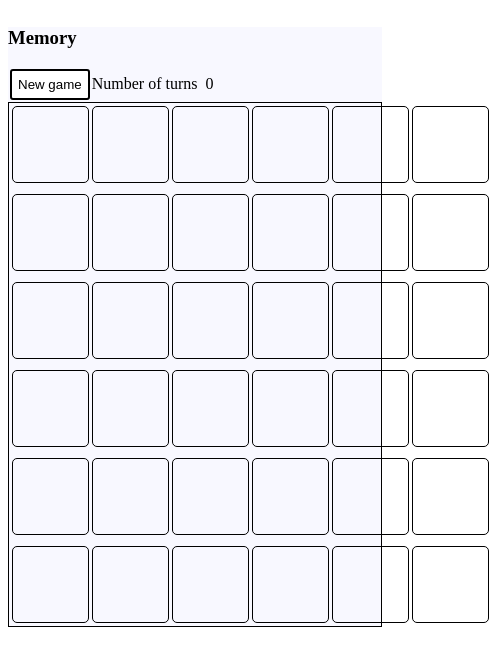
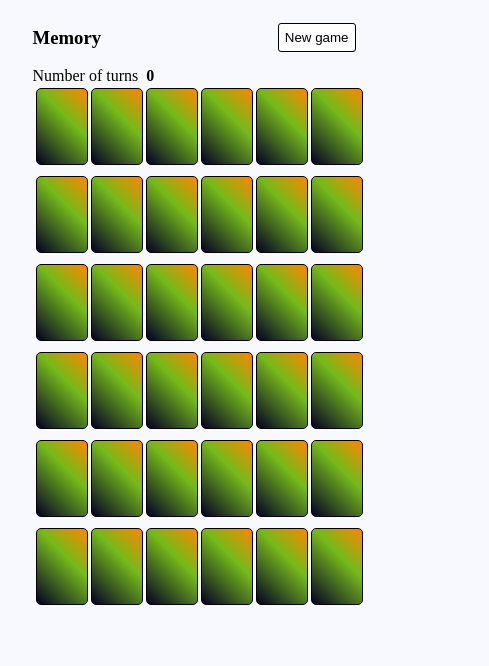
Before and after one commit to soundslikeodd/memory-game, a React app: page / in a window 390 px wide. Shown: the top 666 px of the page, 489 px wide, since content can reach past the window. Built offline with nearby package versions, Linux system fonts and the light colour scheme.

Commit message:
changes for look and feel, letter colors, card back style, and better layout for mobile and desktop

```diff
--- a/src/Card.jsx
+++ b/src/Card.jsx
@@ -5,11 +5,13 @@ import './Card.scss';
 const Card = ({
   flipped,
   face,
+  color,
   matched,
   handle,
 }) => (
   <div
-    className={`card${matched ? ' matched' : ''}`}
+    className={`card${matched ? ' matched' : ''}${!(flipped || matched) ? ' not-flipped' : ''}`}
+    style={{ color }}
     onClick={handle}
     onKeyPress={handle}
     role="button"
@@ -17,7 +19,7 @@ const Card = ({
   >
     {
       flipped || matched ? (
-        <div className="face">
+        <div className="face flipped">
           {face}
         </div>
       ) : (
@@ -30,6 +32,7 @@ const Card = ({
 Card.propTypes = {
   flipped: PropTypes.bool.isRequired,
   face: PropTypes.string.isRequired,
+  color: PropTypes.string.isRequired,
   matched: PropTypes.bool.isRequired,
   handle: PropTypes.func.isRequired,
 };
--- a/src/Card.scss
+++ b/src/Card.scss
@@ -1,19 +1,53 @@
+
+@keyframes shake {
+  10%,
+  90% {
+    transform: translate3d(-1px, 0, 0);
+  }
+
+  20%,
+  80% {
+    transform: translate3d(2px, 0, 0);
+  }
+
+  30%,
+  50%,
+  70% {
+    transform: translate3d(-4px, 0, 0);
+  }
+
+  40%,
+  60% {
+    transform: translate3d(4px, 0, 0);
+  }
+}
 
 .card {
   border: 1px solid #000;
   border-radius: 5px;
   margin: 3px;
-  width: 75px;
+  width: 50px;
   height: 75px;
   display: flex;
   align-items: center;
   justify-content: center;
 
   &.matched {
-    background-color: slategray;
+    background-color: white;
+  }
+
+  &.not-flipped {
+    background: rgb(2, 0, 36);
+    background: linear-gradient(45deg, rgba(2, 0, 36, 1) 0%, rgba(117, 186, 25, 1) 61%, rgba(255, 133, 0, 1) 100%);
   }
 
   .face {
-    font-size: 48px;
+    font-weight: 600;
+    font-size: 42px;
+  }
+
+  .flipped {
+    animation: shake 0.5s cubic-bezier(0.36, 0.07, 0.19, 0.97) both;
+    transform: translate3d(0, 0, 0);
   }
 }
--- a/src/Memory.jsx
+++ b/src/Memory.jsx
@@ -10,20 +10,45 @@ const cards = [
   'Y', 'Z',
 ];
 
+const hexRainbow = [
+  '#ff0000',
+  '#b1978e',
+  '#ff8500',
+  '#ebe939',
+  '#7fff00',
+  '#ffd700',
+  '#00BFFF',
+  '#808000',
+  '#008000',
+  '#0d98ba',
+  '#0000ff',
+  '#4b0082',
+  '#ee82ee',
+  '#a358e8',
+  '#cf71af',
+  '#532915',
+  '#808080',
+  '#000000',
+];
+
+const generateCard = (face, pairIndex, index) => ({
+  flipped: false,
+  matched: false,
+  face,
+  key: `${face}${pairIndex}`,
+  color: hexRainbow[index],
+});
+
 // use of sort to suffle is not very good
 const suffle = () => 0.5 - Math.random();
 const genBoard = () => cards
   .sort(suffle)
   .slice(0, 18)
   .reduce(
-    (acc, c) => [
+    (acc, c, i) => [
       ...acc,
-      {
-        flipped: false, matched: false, face: c, key: `${c}1`,
-      },
-      {
-        flipped: false, matched: false, face: c, key: `${c}2`,
-      },
+      generateCard(c, 1, i),
+      generateCard(c, 2, i),
     ],
     [],
   )
@@ -47,6 +72,7 @@ class Memory extends PureComponent {
     } = this.state;
     const card = board.filter((c) => c.key === key)[0];
     const previousFlipped = board.filter((c) => c.flipped)[0];
+    const delay = 1500;
     if (card && !card.flipped && !card.matched) {
       if (previousFlipped && previousFlipped.face === card.face) {
         // delay and match found
@@ -87,7 +113,7 @@ class Memory extends PureComponent {
                 : c
             ),
           ], []),
-        }), 1000);
+        }), delay);
       } else {
         // flip first of turn
         this.setState({
@@ -112,7 +138,8 @@ class Memory extends PureComponent {
     } = this.state;
     return (
       <main id="memory">
-        <section className="controls">
+        <header>
+          <div className="controls">
             <h3>Memory</h3>
             <button
               type="button"
@@ -125,12 +152,15 @@ class Memory extends PureComponent {
             >
               New game
             </button>
+          </div>
           <span>
             Number of turns
             &nbsp;
+            <b>
               {turns}
+            </b>
           </span>
-        </section>
+        </header>
         <section className="board">
           {board.map((c) => (
             <Card
@@ -138,6 +168,7 @@ class Memory extends PureComponent {
               flipped={c.flipped}
               matched={c.matched}
               face={c.face}
+              color={c.color}
               handle={lockInput ? () => {} : () => this.handleClick(c.key)}
             />
           ))}
--- a/src/Memory.scss
+++ b/src/Memory.scss
@@ -1,11 +1,26 @@
+
+body {
+  background-color: ghostwhite;
+  text-align: center;
+}
 
 #memory {
-  background-color: ghostwhite;
+  display: inline-block;
+
+  header {
+    display: flex;
+    flex-direction: column;
+    text-align: left;
 
     .controls {
+      display: flex;
+      flex-direction: row;
+      align-items: center;
+      justify-content: space-between;
+
       .ng-button {
         background-color: white;
-      border: 2px solid black;
+        border: 1px solid black;
         border-radius: 3px;
         margin: 2px;
         padding: 6px;
@@ -19,11 +34,11 @@
         }
       }
     }
+  }
 
   .board {
     display: grid;
-    border: 1px solid #000;
-    grid-template-columns: 75px 75px 75px 75px 75px 75px;
+    grid-template-columns: 50px 50px 50px 50px 50px 50px;
     grid-gap: 5px;
   }
 }
--- a/src/index-template.html
+++ b/src/index-template.html
@@ -2,6 +2,7 @@
 <html>
     <head>
         <meta charset="UTF-8">
+        <meta name="viewport" content="width=device-width, initial-scale=1">
         <title>
             memory game
         </title>
```
Lines whose indentation alone changed are shown as unchanged.
